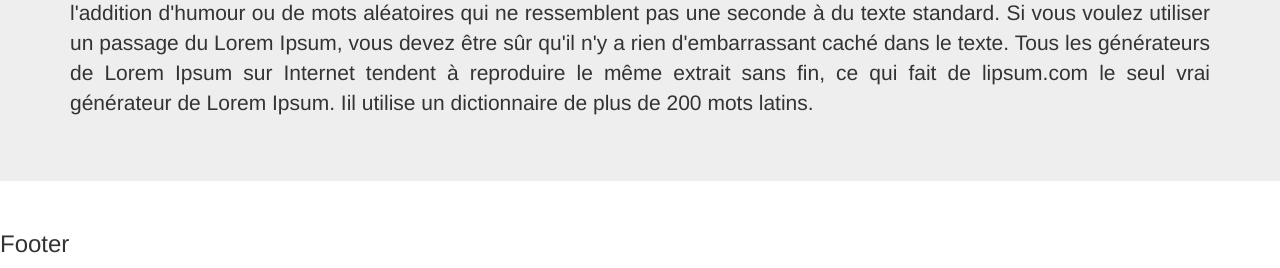
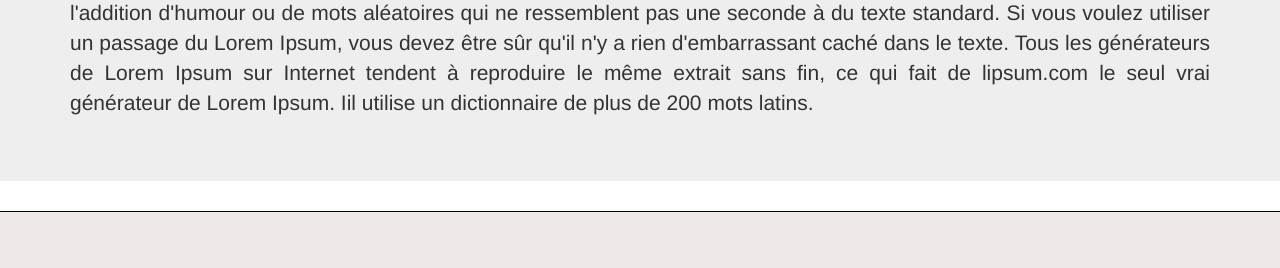
Before and after one commit to fouv/Static-Website-html-css, a PHP site: page / in a window 1280 px wide. Shown: the part 1057-1325 px from the top of the page. After the commit the page ends 1269 px from the top, so only its background shows below. Run offline with PHP 8.4, Linux system fonts and the light colour scheme; some libraries are stand-ins or nearby versions.

Commit message:
change style menu

```diff
--- a/css/style.css
+++ b/css/style.css
@@ -11,3 +11,6 @@ h1 {
   margin-bottom: 15px;
   text-align: center;
 }
+.footer{
+  background-color: black;
+  }
--- a/inc/footer.php
+++ b/inc/footer.php
@@ -1,5 +1,5 @@
 <div class="row">
 <div class="footer col-xs-12 col-sm-12 col-md-12 col-lg-12">
-    <h3>Footer</h3>
+
 </div>
 </div>
--- a/page/home.php
+++ b/page/home.php
@@ -41,7 +41,7 @@
                 <div class="container">
                     <h1 >Qui sommes-nous ?</h1>
 
-             <img src="images/julien.png" class="img-circle" alt="Cinque Terre" width="128" height="128">
+             <img src="images/julien.png" class="img-circle" alt="Julien Boyer" width="128" height="128">
 
                 <p class="text-justify">lusieurs variations de Lorem Ipsum peuvent
                 être trouvées ici ou là, mais la majeure partie d'entre elles a été altérée par l'addition
@@ -51,7 +51,7 @@
                 tendent à reproduire le même extrait sans fin, ce qui fait de lipsum.com
                 le seul vrai générateur de Lorem Ipsum. Iil utilise un dictionnaire de plus de
                 200 mots latins.</p>
-             <img src="images/damien-armente-profil.jpg" class="img-circle" alt="Cinque Terre" width="128" height="128">_
+             <img src="images/damien-armente-profil.jpg" class="img-circle" alt="Damien Armenté" width="128" height="128">_
 
                 <p class="text-justify">lusieurs variations de Lorem Ipsum peuvent
                     être trouvées ici ou là, mais la majeure partie d'entre elles a été altérée par l'addition
```
